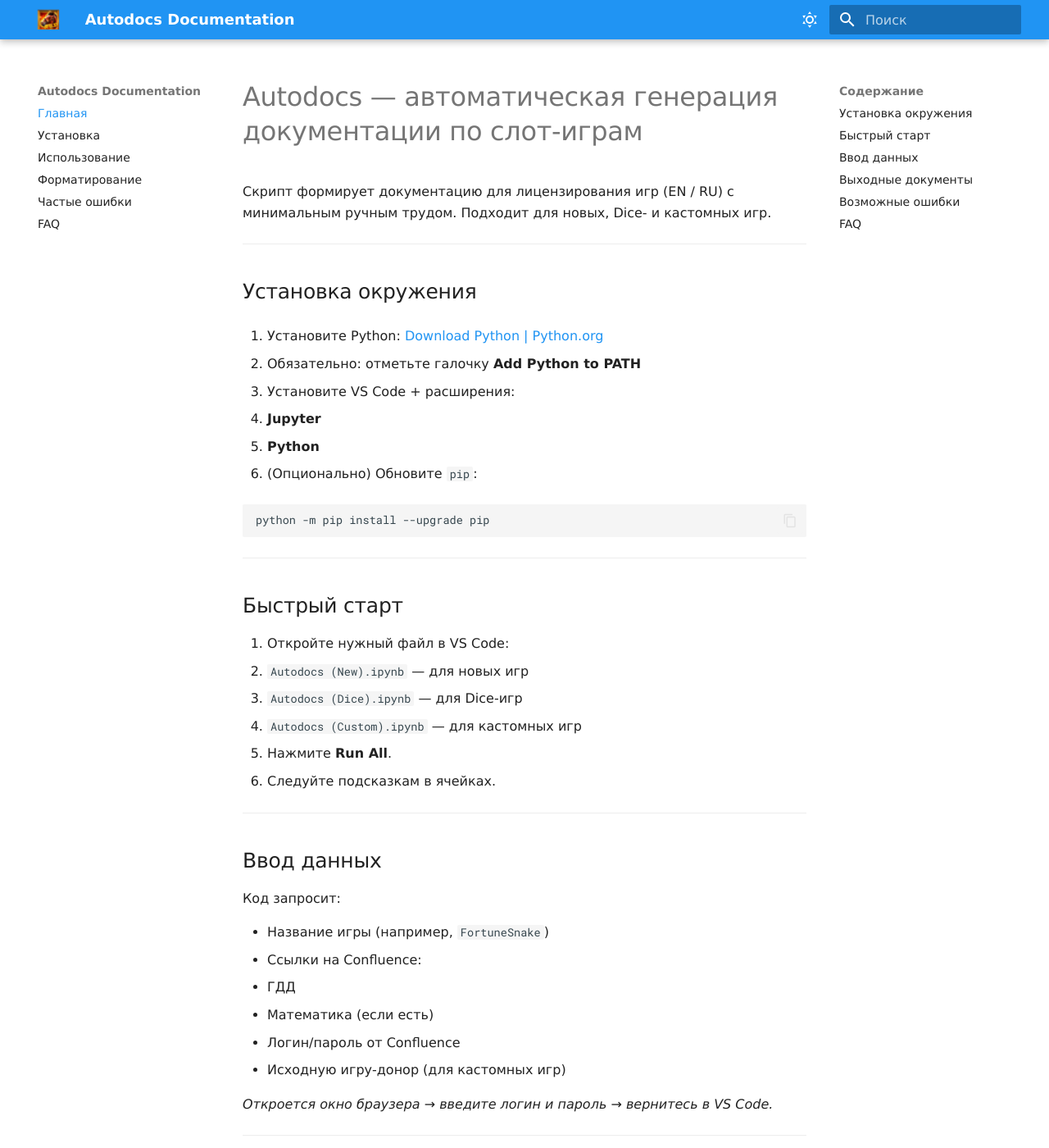
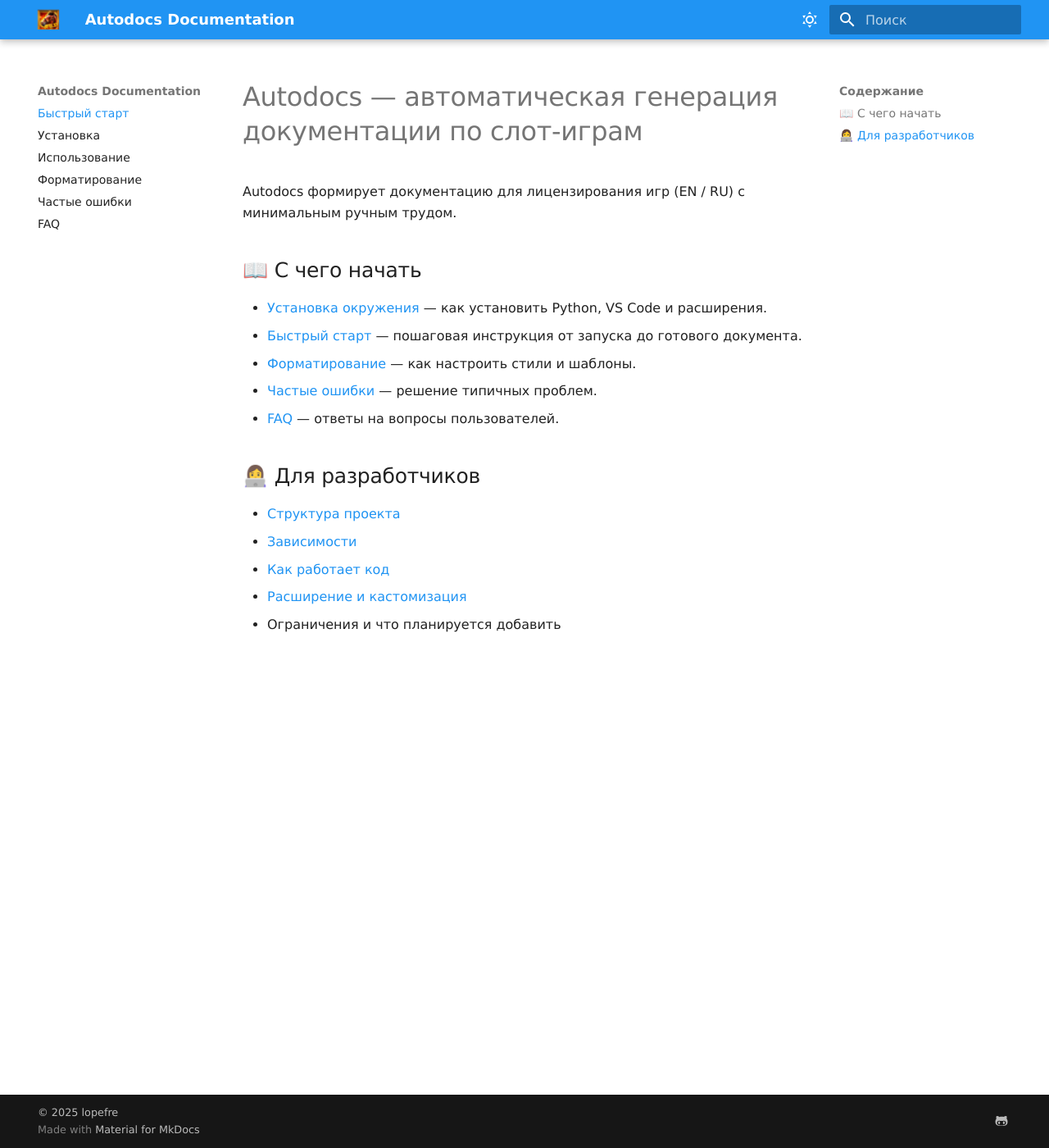
Before and after one commit to lopefre/Documentation, an MkDocs documentation site: the page built from docs/index.md, in a window 1280 px wide and 1400 px high. Shown: the whole window at 82% size. Built offline with MkDocs 1.6.1 and Material for MkDocs 9.7.7, drawn with Linux system fonts in a browser that asks for light colours; some web fonts are replaced; some of the changed text lies outside the part shown.

Commit message:
changes in structure

````diff
--- /dev/null
+++ b/docs/.doc-root.yaml
@@ -0,0 +1,3 @@
+title: docs
+optionalCategoryIndex: true
+supportedLanguages: []
--- a/docs/index.md
+++ b/docs/index.md
@@ -1,83 +1,23 @@
+---
+title: Autodocs — автоматическая генерация документации по слот-играм
+---
+
 # Autodocs — автоматическая генерация документации по слот-играм
 
-Скрипт формирует документацию для лицензирования игр (EN / RU) с минимальным ручным трудом. Подходит для новых, Dice- и кастомных игр.
+Autodocs формирует документацию для лицензирования игр (EN / RU) с минимальным ручным трудом.
 
----
+## 📖 С чего начать
 
-## Установка окружения
+- [Установка окружения](install.md) — как установить Python, VS Code и расширения.
+- [Быстрый старт](usage.md) — пошаговая инструкция от запуска до готового документа.
+- [Форматирование](formatting.md) — как настроить стили и шаблоны.
+- [Частые ошибки](troubleshooting.md) — решение типичных проблем.
+- [FAQ](faq.md) — ответы на вопросы пользователей.
 
-1. Установите Python: [Download Python | Python.org](https://www.python.org/downloads/)
+## 👩‍💻 Для разработчиков
 
-   - Обязательно: отметьте галочку **Add Python to PATH**
-
-2. Установите VS Code + расширения:
-
-   - **Jupyter**
-   - **Python**
-
-3. (Опционально) Обновите `pip`:
-
-   ```
-   python -m pip install --upgrade pip
-   ```
-
----
-
-## Быстрый старт
-
-1. Откройте нужный файл в VS Code:
-   - `Autodocs (New).ipynb` — для новых игр
-   - `Autodocs (Dice).ipynb` — для Dice-игр
-   - `Autodocs (Custom).ipynb` — для кастомных игр
-2. Нажмите **Run All**.
-3. Следуйте подсказкам в ячейках.
-
----
-
-## Ввод данных
-
-Код запросит:
-
-- Название игры (например, `FortuneSnake`)
-- Ссылки на Confluence:
-  - ГДД
-  - Математика (если есть)
-- Логин/пароль от Confluence
-- Исходную игру-донор (для кастомных игр)
-
-*Откроется окно браузера → введите логин и пароль → вернитесь в VS Code.*
-
----
-
-## Выходные документы
-
-После выполнения появятся два файла:
-
-- `GameName.docx` (английская версия)
-- `GameName_ru.docx` (русская версия)
-
-Проверьте:
-
-- титульные листы и логотип
-- таблицу символов и текста
-- правильность подставленных картинок
-- активируйте оглавление (F9 → Обновить поле)
-
----
-
-## Возможные ошибки
-
-| Проблема                                | Решение                               |
-| --------------------------------------- | ------------------------------------- |
-| Python не найден                        | Установите Python, проверьте PATH     |
-| Не найден `help.html`                   | Скопируйте из оригинальной игры       |
-| Картинка `Symbol_00.png` не вставляется | Убедитесь в совпадении имён файлов    |
-| Ошибки при запуске                      | Обновите pip, закройте Word-документы |
-
----
-
-## FAQ
-
-- **Это безопасно?** — Да. Скрипт не сохраняет пароли и не передаёт данные сторонним сервисам.
-- **Можно ли обновлять старые документы?** — Да, при условии наличия шаблона и исходных данных.
-- **Что делает скрипт?** — Он заполняет шаблон Word данными из ресурсов игры и Confluence.
+- [Структура проекта](dev_structure.md)
+- [Зависимости](dev_dependencies.md)
+- [Как работает код](dev_howitworks.md)
+- [Расширение и кастомизация](dev_extend.md)
+- Ограничения и что планируется добавить
--- a/mkdocs.yml
+++ b/mkdocs.yml
@@ -39,7 +39,7 @@ theme: # Тема сайта, информация о ее параметрах
       accent: blue
 
 nav:
-  - Главная: index.md
+  - Быстрый старт: index.md
   - Установка: installation.md
   - Использование: usage.md
   - Форматирование: formatting.md
````
Also changed, not shown: README.md (+4 -0 lines), docs/usage.md (+0 -2 lines).
